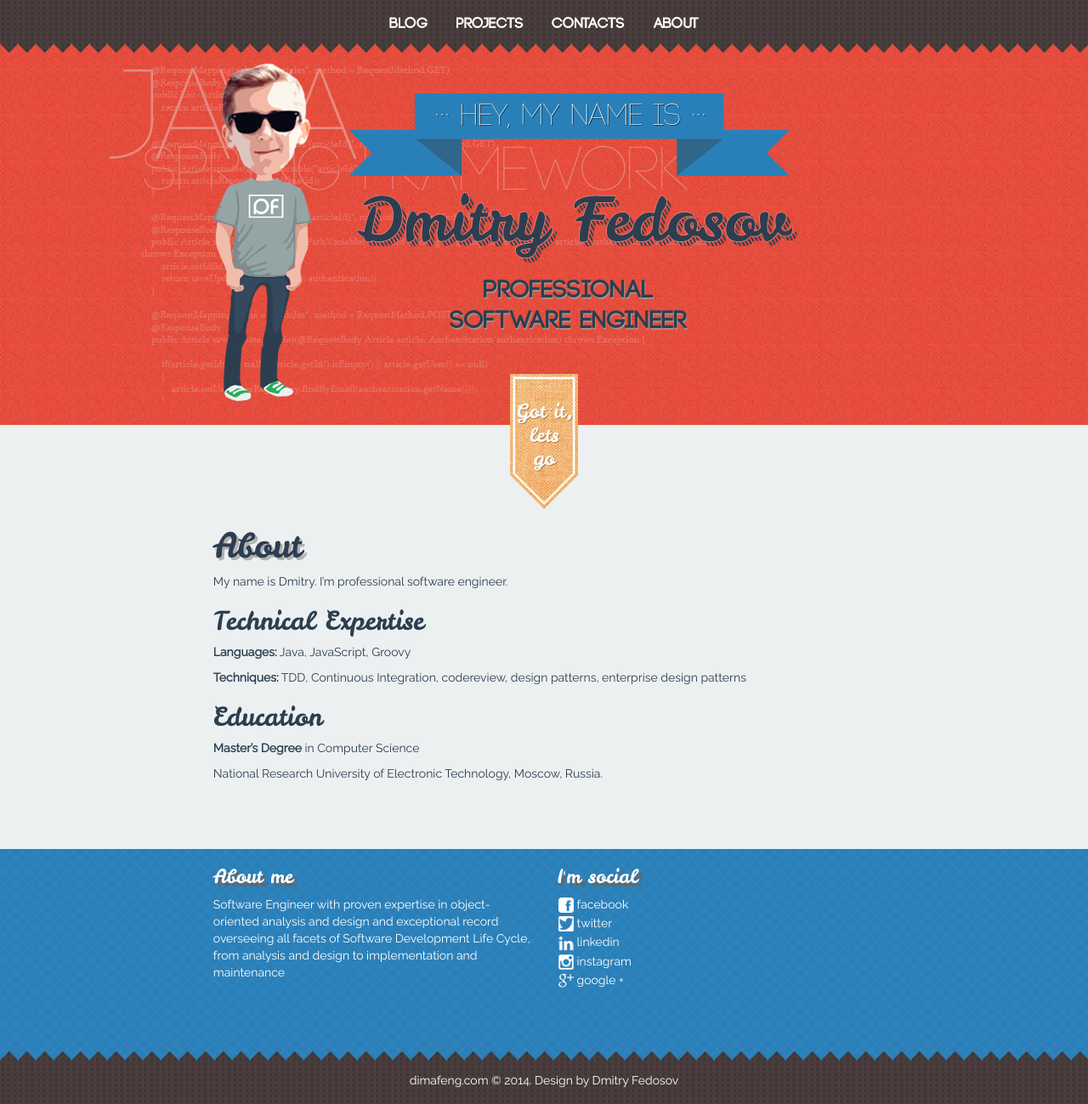
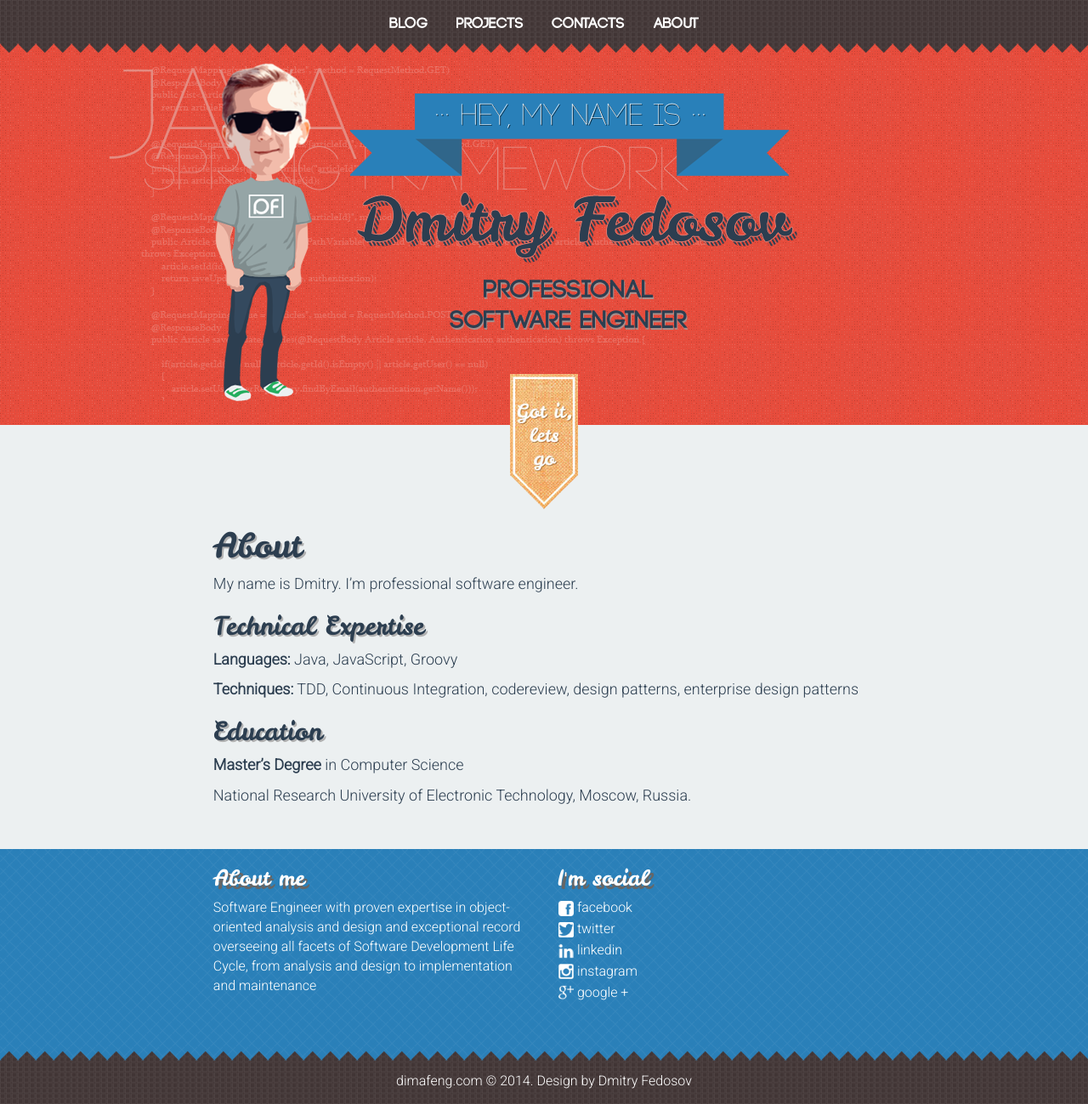
Before and after one commit to dimafeng/dimafeng.github.io, a Jekyll site: the page built from about.md, in a window 1280 px wide and 1299 px high. Shown: the whole window at 85% size. Built offline with Jekyll 4.4.1, drawn with Linux system fonts in a browser that asks for light colours; nearby versions of some CDN libraries.

Commit message:
design change

```diff
--- a/_includes/head.html
+++ b/_includes/head.html
@@ -9,6 +9,7 @@
     <link href='http://fonts.googleapis.com/css?family=Leckerli+One' rel='stylesheet' type='text/css'>
     <link href='http://fonts.googleapis.com/css?family=Raleway' rel='stylesheet' type='text/css'>
     <link href='http://fonts.googleapis.com/css?family=Source+Code+Pro' rel='stylesheet' type='text/css'>
+    <link href='http://fonts.googleapis.com/css?family=Roboto:300' rel='stylesheet' type='text/css'>
     <link rel="stylesheet" href="https://maxcdn.bootstrapcdn.com/bootstrap/3.2.0/css/bootstrap.min.css">
     <link rel="stylesheet" type="text/css" href="{{ site.baseurl }}/css/styles.css"/>
 </head>
--- a/css/styles.css
+++ b/css/styles.css
@@ -22,8 +22,13 @@
 
 body {
     background: #ecf0f1;
-    font-family: Raleway, sans-serif;
-    color: #2c3e50
+    font-family: 'Roboto', sans-serif;
+    color: #2c3e50;
+    font-size: 16px;
+}
+
+.post {
+    font-size: 18px;
 }
 
 html {
@@ -109,6 +114,7 @@ footer .social-links img {
 
 #content h1, #content h2, #content h3, #content h4 {
     font-family: 'Leckerli One', cursive;
+    text-shadow: 2px 2px #B1B1B1;
 }
 
 @media (max-width: 1000px) {
@@ -301,3 +307,20 @@ code, kbd, pre, samp { font-family: 'Source Code Pro',Menlo,Monaco,Consolas,"Cou
 pre code {
     color: #c7254e;
 }
+
+a {
+    color: #2C3E50;
+}
+
+a:hover {
+    color: #745252;
+    text-decoration: none;
+}
+
+.post-content a {
+    text-decoration: underline;
+    color: #000;
+}
+.post-content a:hover {
+    text-decoration: none;
+}
```
